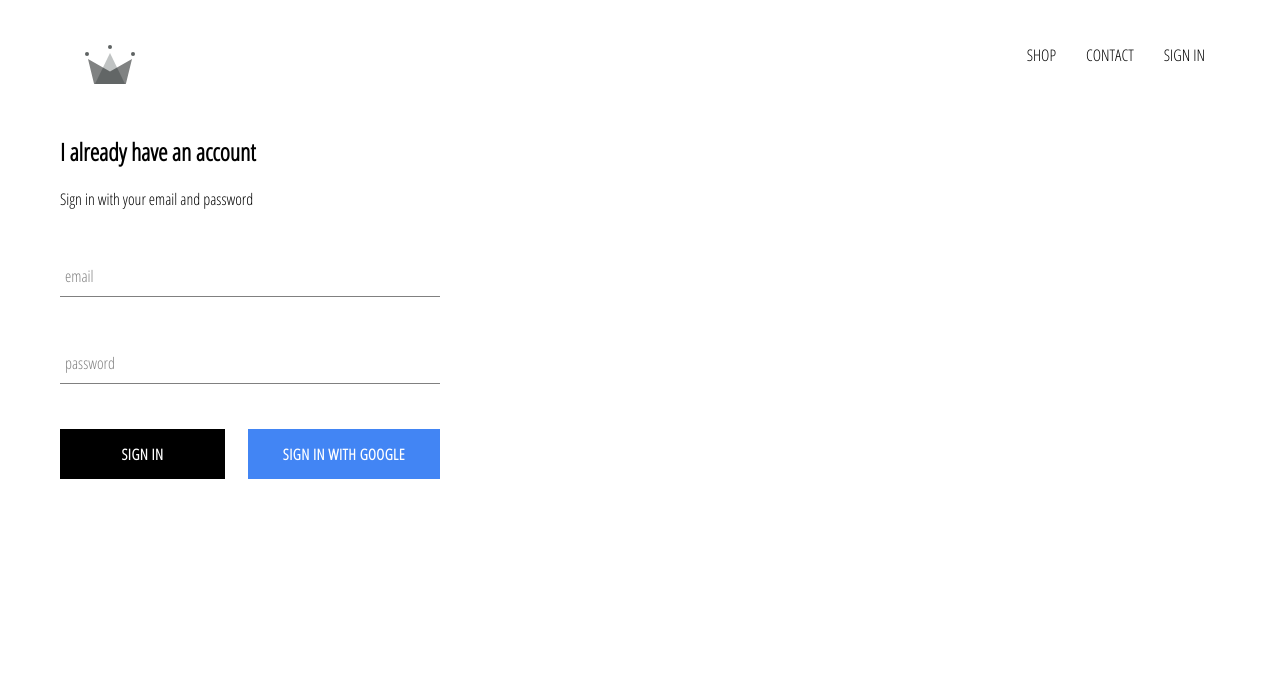
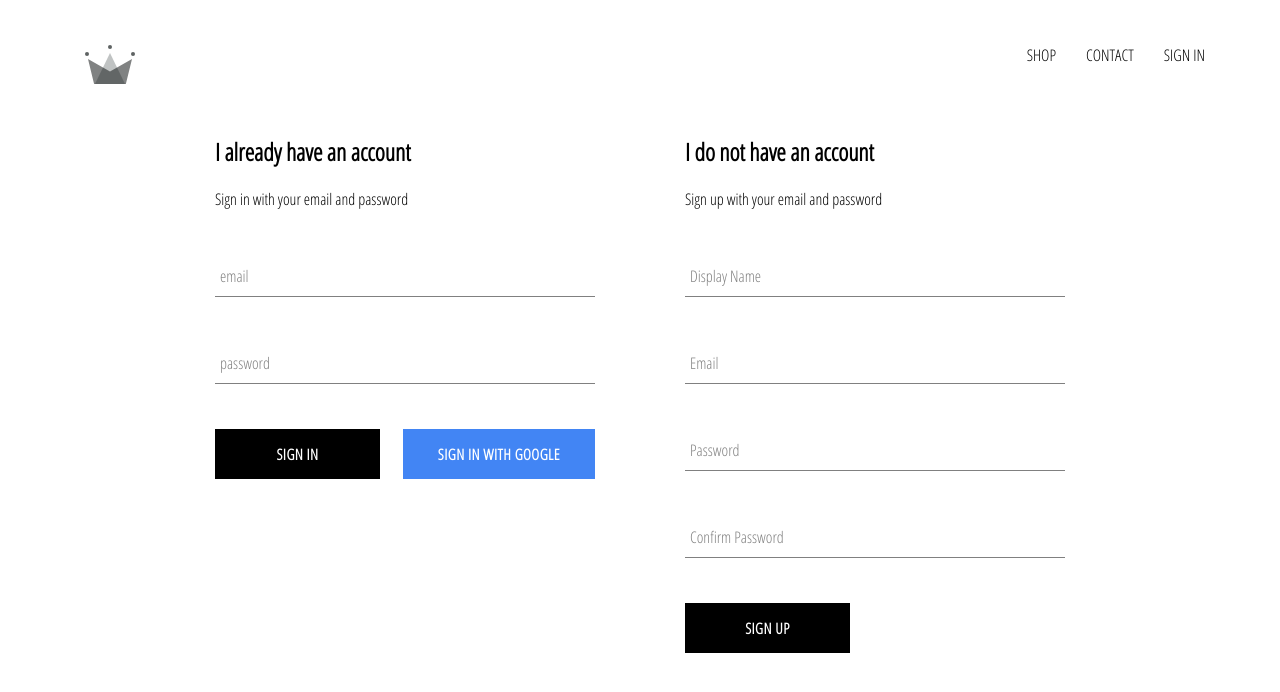
Before and after one commit to camilo1rp/crwn-clothing, a React (Create React App) app: page /signin in a window 1280 px wide. Shown: the top 692 px of the page. Built offline with nearby package versions, Linux system fonts and the light colour scheme; no server answers.

Commit message:
implemented firebase utils, included ability to store authenticated users into firebase  database

```diff
--- a/src/App.js
+++ b/src/App.js
@@ -6,7 +6,7 @@
 import ShopPage from './pages/shop/shop.component';
 import Header from './components/header/header.component';
 import SignInAndSignUpPage from './pages/sign-in-and-sign-up/sign-in-and-sign-up.componet';
-import { auth } from './firebase/firebase.utils'
+import { auth, createUserProfileDocument, firestore } from './firebase/firebase.utils'
 
 class App extends React.Component {
   constructor() {
@@ -20,9 +20,22 @@
   unsubscribeFromAuth = null;
 
   componentDidMount() {
-    this.unsubscribeFromAuth = auth.onAuthStateChanged(user => {
-      this.setState( { currentUser: user} );
-      console.log(user);
+    this.unsubscribeFromAuth = auth.onAuthStateChanged(async userAuth => {
+      if (userAuth) {
+        const userRef = await createUserProfileDocument(userAuth);
+        userRef.onSnapshot( snapShot => {
+          this.setState({
+            currentUser: {
+              id: snapShot.id,
+              ...snapShot.data()
+            }
+          },() => {
+            console.log(this.state)
+          })
+        });
+      } else {
+        this.setState({ currentUser: userAuth })
+      }
     });
   }
 
--- /dev/null
+++ b/src/components/sign-up/sign-up.component.jsx
@@ -0,0 +1,97 @@
+import React from "react";
+import FormInput from "../form-input/form-input.componet";
+import CustomButton from "../custom-button/custom-button.component";
+
+import { auth, createUserProfileDocument } from '../../firebase/firebase.utils';
+
+import './sign-up.styles.scss';
+
+class SignUp extends React.Component {
+  constructor() {
+    super();
+
+    this.state = {
+      displayName: '',
+      email: '',
+      password: '',
+      confirmPassword: ''
+    }
+  }
+
+  handleSubmit = async event => {
+    event.preventDefault();
+    const {displayName, email, password, confirmPassword} = this.state;
+
+    if (password !== confirmPassword) {
+      alert("Passwords don't match");
+      return;
+    }
+    try {
+      const { user } = auth.createUserWithEmailAndPassword(email, password);
+      createUserProfileDocument(user, {displayName})
+      this.setState = ({
+        displayName: '',
+        email: '',
+        password: '',
+        confirmPassword: ''
+      });
+
+    } catch (error) {
+      console.error(error)
+    }
+  }
+
+  handleChange = event => {
+    const { name, value } = event.target;
+    this.setState({
+      [name]: value
+    });
+  }
+
+  render() {
+    const {displayName, email, password, confirmPassword} = this.state;
+    return(
+      <div className="sign-up">
+        <h2 className="title">I do not have an account</h2>
+        <span>Sign up with your email and password</span>
+        <form className="sign-up-form" onSubmit={this.handleSubmit}>
+          <FormInput
+            type='text'
+            name='displayName'
+            value={displayName}
+            onChange={this.handleChange}
+            label='Display Name'
+            required
+          />
+          <FormInput
+            type='email'
+            name='email'
+            value={email}
+            onChange={this.handleChange}
+            label='Email'
+            required
+          />
+          <FormInput
+            type='password'
+            name='password'
+            value={password}
+            onChange={this.handleChange}
+            label='Password'
+            required
+          />
+          <FormInput
+            type='password'
+            name='confirmPassword'
+            value={confirmPassword}
+            onChange={this.handleChange}
+            label='Confirm Password'
+            required
+          />
+          <CustomButton type='submit'>SIGN UP</CustomButton>
+        </form>
+      </div>
+    )
+  }
+}
+
+export default SignUp;
--- /dev/null
+++ b/src/components/sign-up/sign-up.styles.scss
@@ -0,0 +1,5 @@
+.sign-up {
+  display: flex;
+  flex-direction: column;
+  width: 380px;
+}
--- a/src/firebase/firebase.utils.js
+++ b/src/firebase/firebase.utils.js
@@ -11,6 +11,31 @@
   appId: "1:1013738895803:web:febbd733544ec27b03ac9e"
 };
 
+export const createUserProfileDocument = async (userAuth, additionalData) => {
+  if (!userAuth) return;
+
+  const userRef = firestore.doc(`users/${userAuth.uid}`)
+
+  const snapShot = await userRef.get();
+
+  if (!snapShot.exists) {
+    const { displayName, email }= userAuth;
+    const createdAt = new Date();
+    try {
+      await userRef.set({
+        displayName,
+        email,
+        createdAt,
+        ...additionalData
+      })
+    } catch (error) {
+      console.log('error creating user', error.message);
+    }
+
+  }
+  return userRef;
+}
+
 firebase.initializeApp(config);
 
 export const auth = firebase.auth();
--- a/src/pages/sign-in-and-sign-up/sign-in-and-sign-up.componet.jsx
+++ b/src/pages/sign-in-and-sign-up/sign-in-and-sign-up.componet.jsx
@@ -3,10 +3,12 @@
 import './sign-in-and-sign-up.styles.scss'
 
 import SignIn from "../../components/sign-in/sign-in.component";
+import SignUp from "../../components/sign-up/sign-up.component";
 
 const SignInAndSignUpPage = () => (
     <div className="sign-in-and-sign-up">
       <SignIn />
+      <SignUp />
     </div>
 )
 
--- a/src/pages/sign-in-and-sign-up/sign-in-and-sign-up.styles.scss
+++ b/src/pages/sign-in-and-sign-up/sign-in-and-sign-up.styles.scss
@@ -0,0 +1,6 @@
+.sign-in-and-sign-up {
+  width: 850px;
+  display: flex;
+  justify-content: space-between;
+  margin: 20px auto;
+}
```
